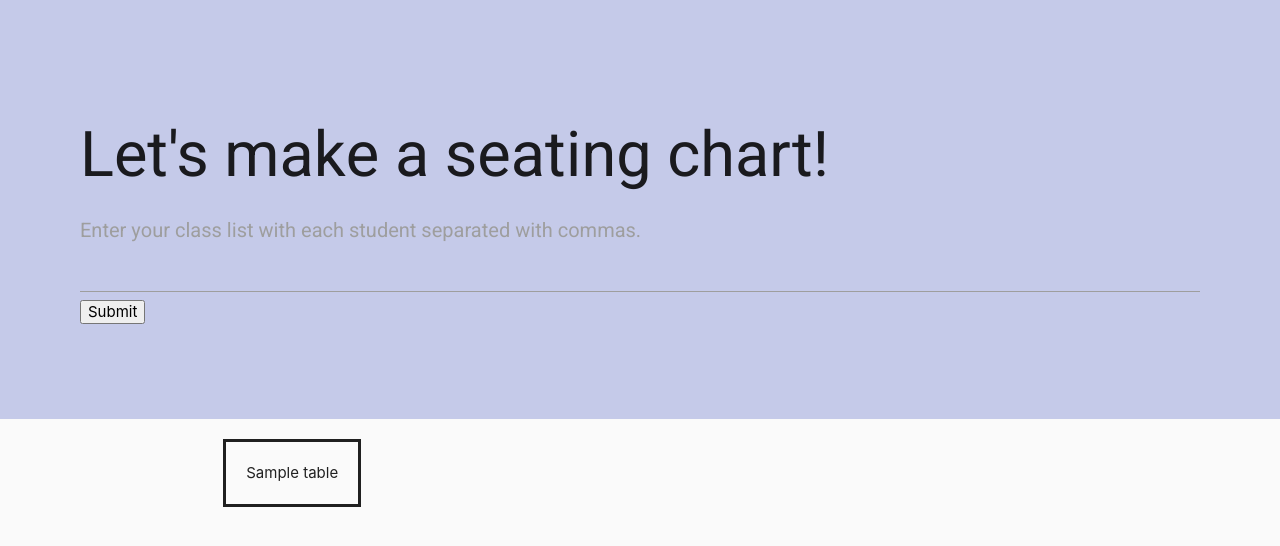
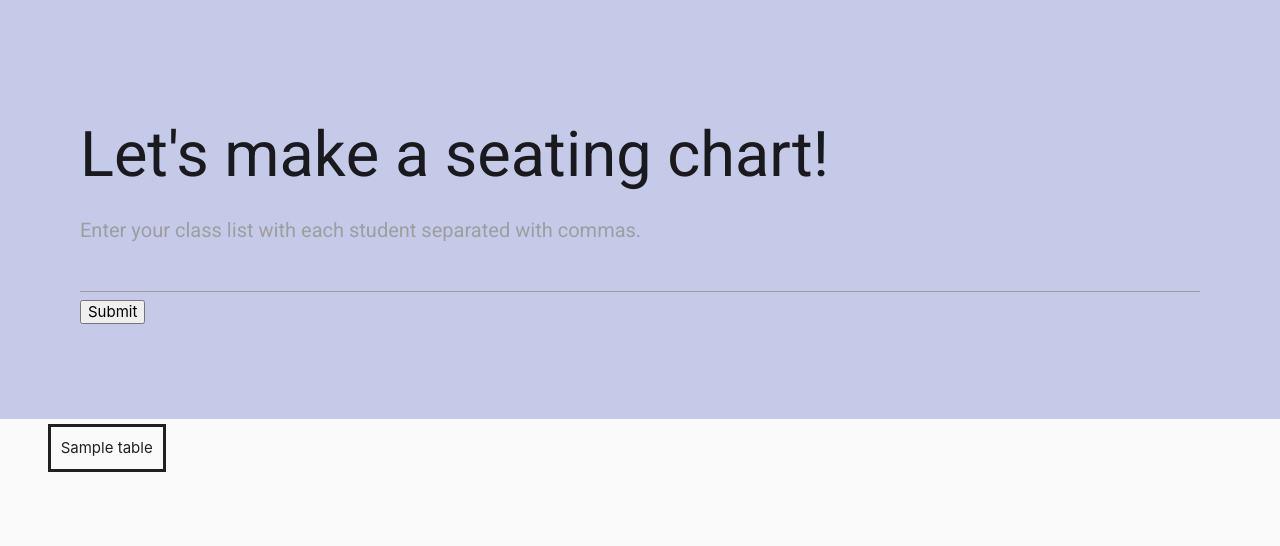
Before and after one commit to Mshuman8/seatingChart, a Flask app: template app/templates/index.html in a window 1280 px wide. Shown: the top 546 px of the page. Run offline with Flask 2, Linux system fonts and the light colour scheme; the template is opened without the code that fills it: most values are stand-ins (such as "Sample title", 1, 10 or a date in 2020).

Commit message:
second commit

```diff
--- a/app/static/style.css
+++ b/app/static/style.css
@@ -5,8 +5,8 @@ body {
 }
 
 .table {
-    margin: 20px;
-    padding: 20px;
+    margin: 5px;
+    padding: 10px;
     border-style: solid;
 }
 
--- a/app/templates/index.html
+++ b/app/templates/index.html
@@ -13,14 +13,14 @@
                 <input type="submit" value="Submit"/>
             </form>
         </div>
-        <div class="container">
+        <!--<div class="container">-->
             <div class="row">
                 {% for table in stud_groups %}
-                    <div class="col flex">
+                    <div class="col s2 l2 m2 flex">
                         <p class="table">{{table}}</p>
                     </div>
                 {% endfor %}
             </div>
-        </div>
+        <!--</div>-->
     </body>
 </html>
--- a/requirements.txt
+++ b/requirements.txt
@@ -1,2 +1,3 @@
 Flask==1.0.2
 gunicorn==19.9.0
+requests==2.22.0
```
Also changed, not shown: run-variables.md (line endings or trailing spaces).
